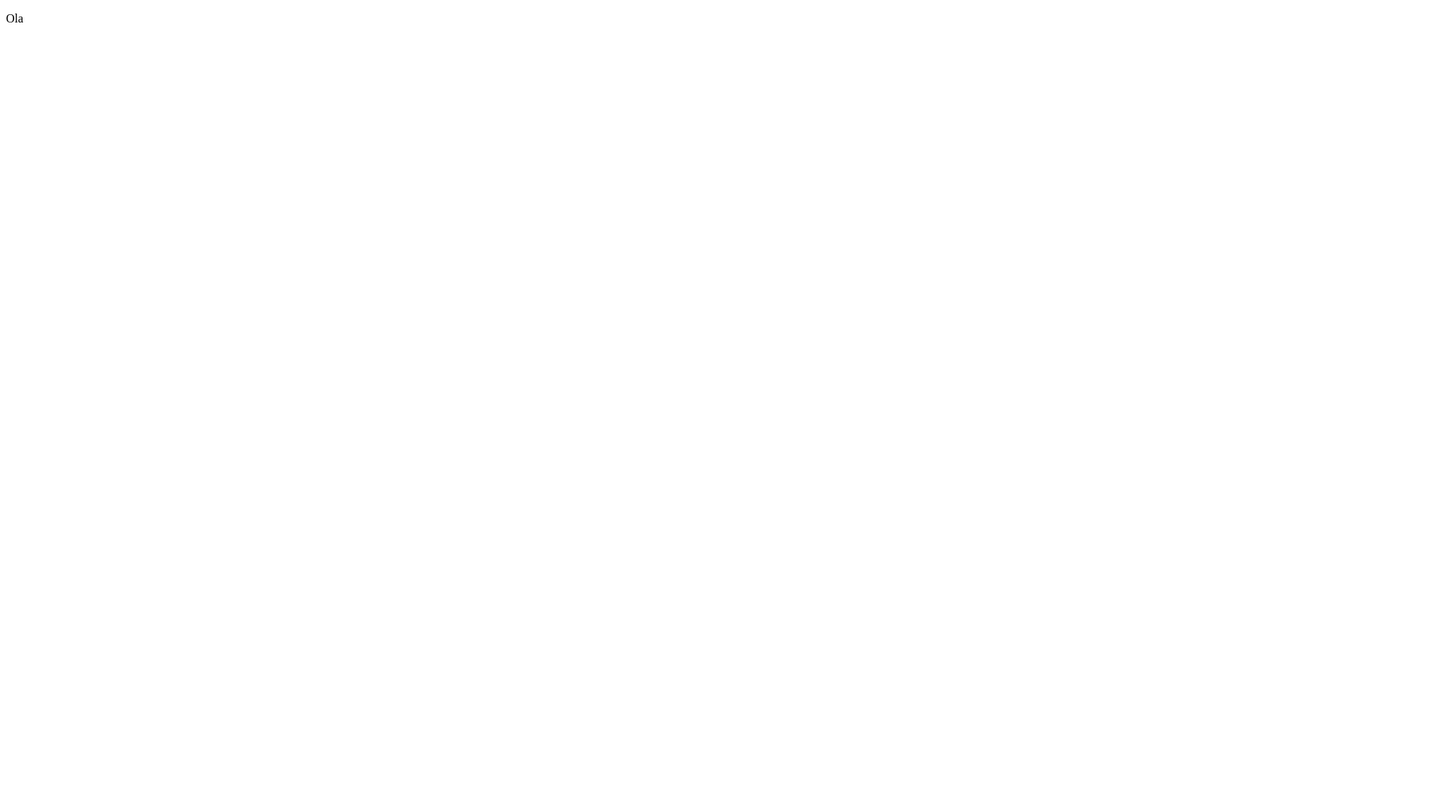
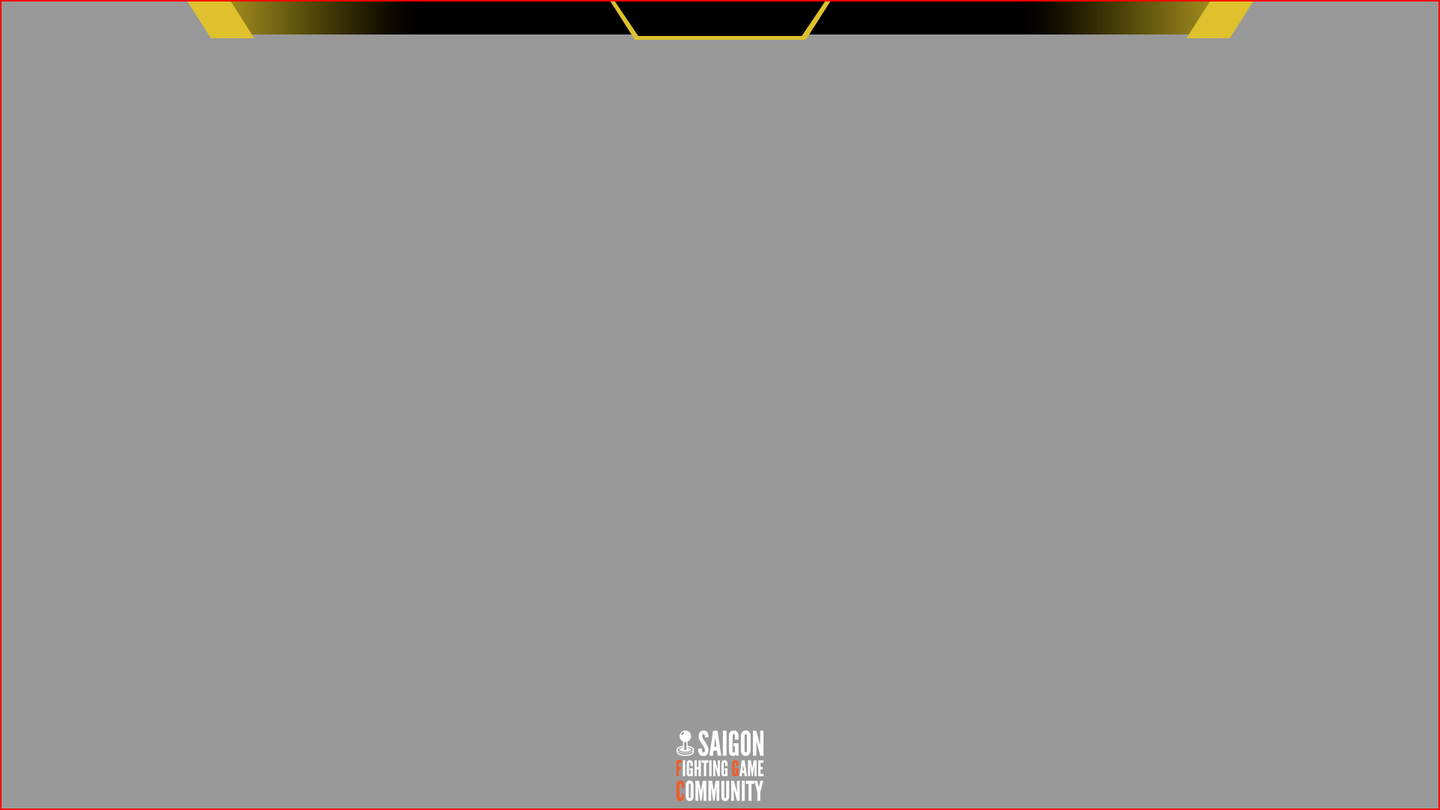
Before and after one commit to nhanb/orts, a plain HTML site: page html/index.html in a window 1280 px wide. Shown: the whole page at 75% size, 1920 px wide, since content can reach past the window. Before the commit the page ends 800 px from the top, so only its background shows below. Drawn offline with Linux system fonts and the light colour scheme.

Commit message:
actual html

```diff
--- /dev/null
+++ b/html/index.css
@@ -0,0 +1,31 @@
+body {
+    width: 1920px;
+    height: 1080px;
+    box-sizing: border-box;
+    border: 2px solid red;
+    background-color: #999;
+    overflow: hidden;
+    padding: 0;
+    margin: 0;
+    position: relative;
+}
+
+#scoreboard {
+    display: block;
+    position: absolute;
+    top: 0;
+    left: 0;
+    right: 0;
+    margin-left: auto;
+    margin-right: auto;
+}
+
+#logo {
+    display: block;
+    position: absolute;
+    bottom: 10px;
+    left: 0;
+    right: 0;
+    margin-left: auto;
+    margin-right: auto;
+}
--- a/html/index.html
+++ b/html/index.html
@@ -2,4 +2,10 @@
 
 <title>ESPORTS</title>
 
-<p>Ola</p>
+<body>
+    <img id="scoreboard" src="assets/scoreboard.png">
+    <img id="logo" src="assets/logo-sfgc.png">
+</body>
+
+<link href="index.css" rel="stylesheet">
+<script src="index.js"></script>
--- a/html/state.json
+++ /dev/null
@@ -1,6 +0,0 @@
-{
-  "p1name": "asdfasdfasdfasdfasd33",
-  "p1score": "3",
-  "p2name": "asdf",
-  "p2score": "0"
-}
```
Also changed, not shown: html/assets/logo-sfgc.png (added), html/assets/scoreboard.png (added), html/index.js (added), 3 other files.
